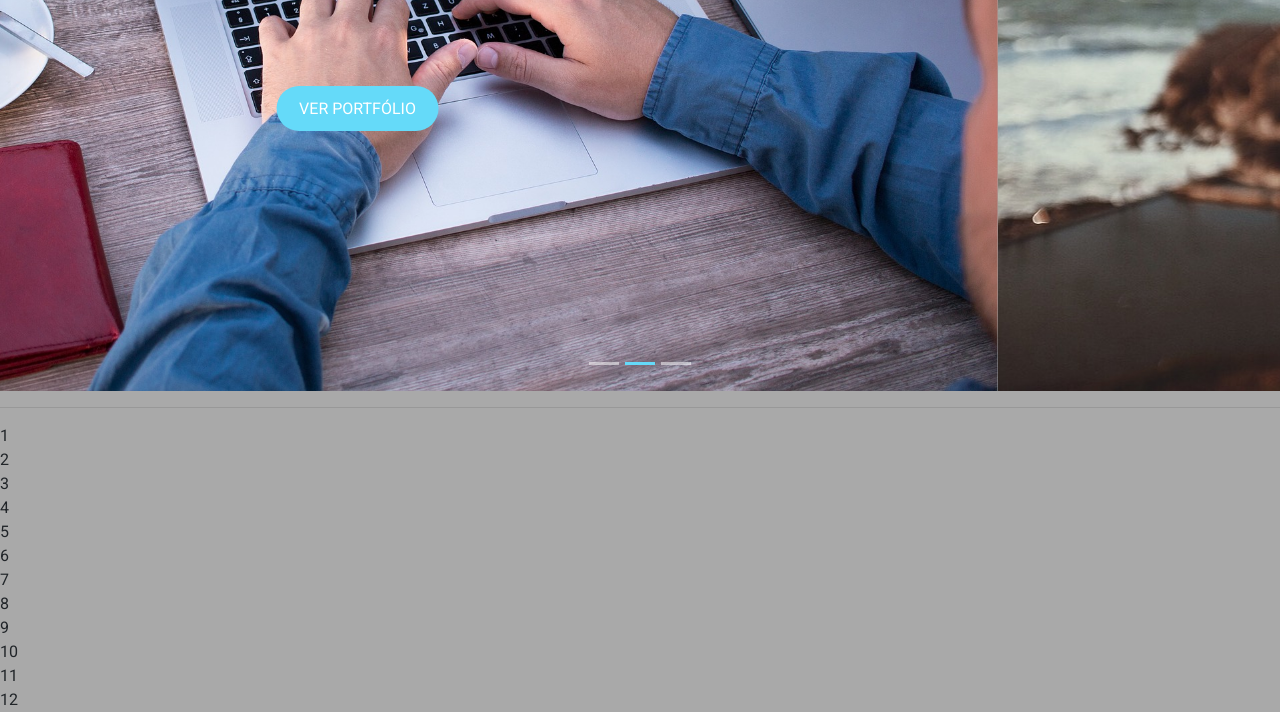
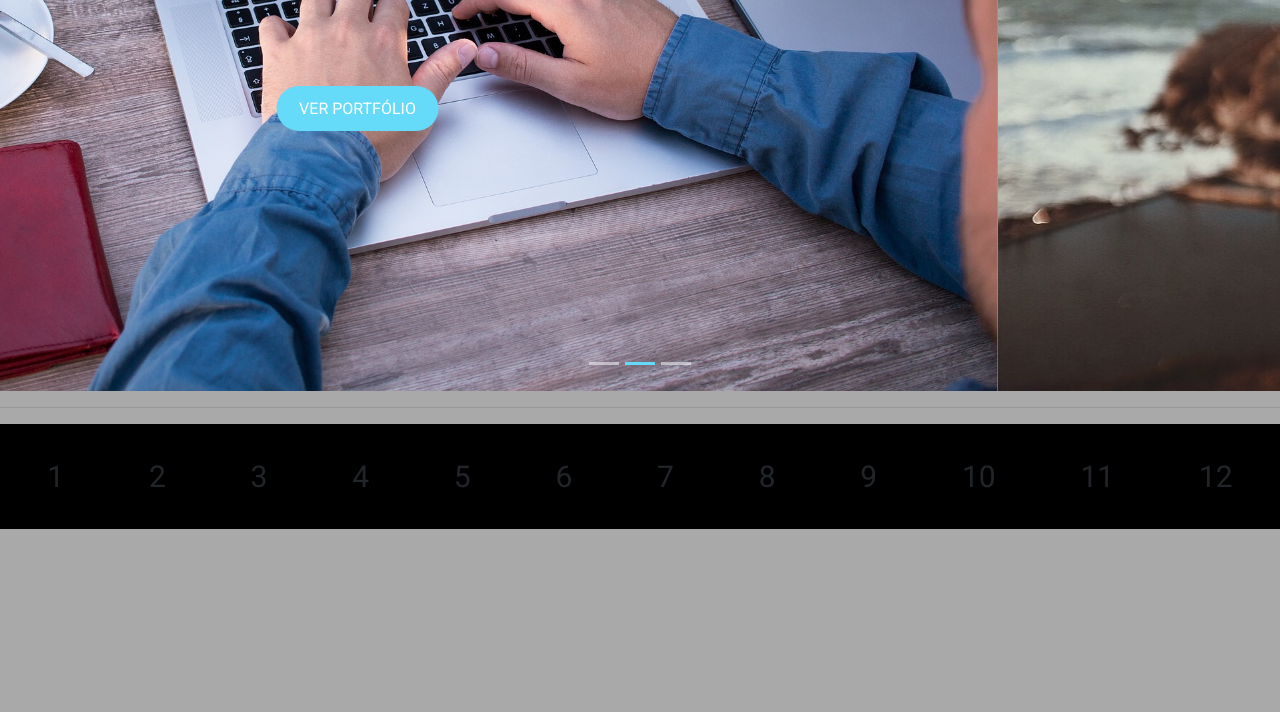
Before and after one commit to jobsonmedeiros/projetoIGTI, a website: page iarlei-footer.html in a window 1280 px wide. Shown: the part 462-1174 px from the top of the page. After the commit the page ends 991 px from the top, so only its background shows below. Drawn offline with nearby package versions, Linux system fonts and the light colour scheme.

Commit message:
alterando arquivo estilos.css

```diff
--- a/css/estilos.css
+++ b/css/estilos.css
@@ -145,7 +145,30 @@ form {
 form:hover {
     transform: scale(1.1);
     box-shadow: 0 5px 15px rgba(0,0,0,0.6);
-
+}
 .form-text {
     padding: 15px;
 }
+
+/* ---------Iarlei - Footer---------------*/
+
+  footer{
+    background: black;
+  }
+
+  .grid-container {
+    display: grid;
+    grid-template-columns: repeat(12, auto);
+    grid-gap: 10px;
+
+    padding: 10px;
+  }
+
+  .grid-container > div {
+
+    text-align: center;
+    padding: 20px 0;
+    font-size: 30px;
+  }
+
+  /* ---------Iarlei - FIM - Footer---------------*/
```
